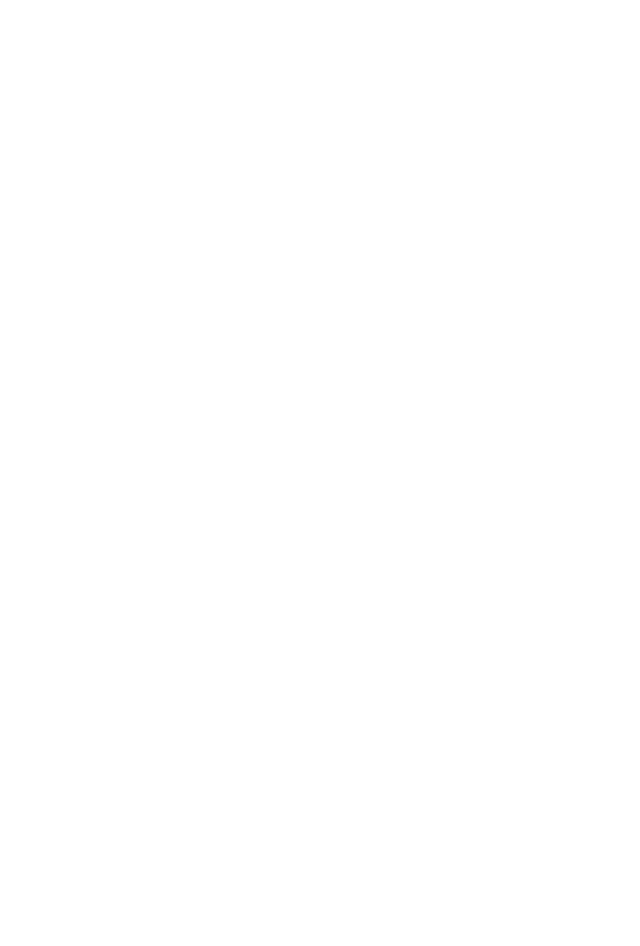
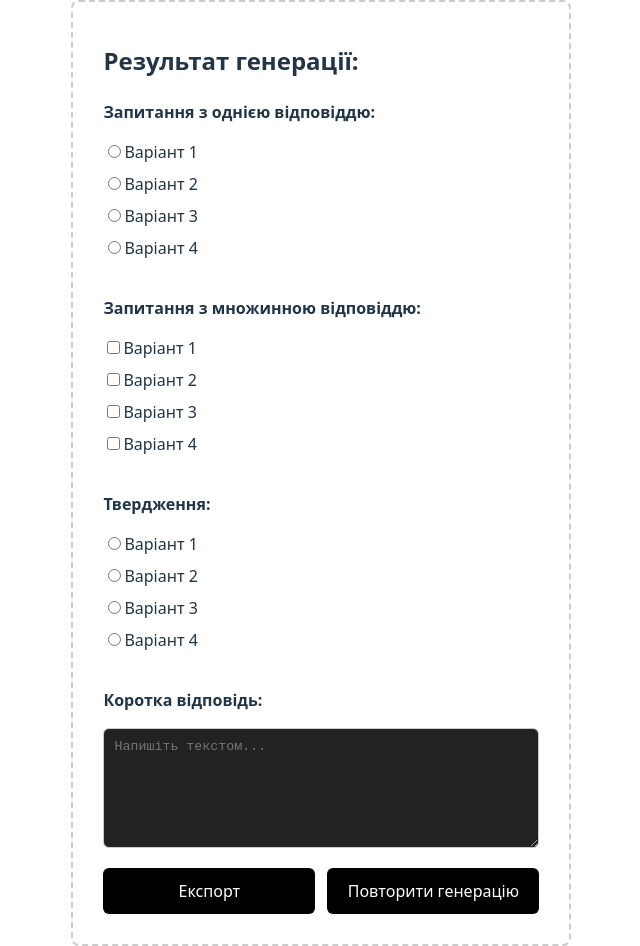
Before and after one commit to yuliiaantiuk/Questions_Generator, a React (Vite) app in the folder client/: page /result in a window 1280 px wide. Before the commit this address had no page. Shown: the whole page, without its empty margins (293-933 px from the left). Before the commit the page ends 800 px from the top, so only its background shows below. Built offline with nearby package versions, Linux system fonts and the light colour scheme.

Commit message:
Added Result Page

```diff
--- /dev/null
+++ b/client/src/pages/ResultPage.jsx
@@ -0,0 +1,164 @@
+import React, { useState } from "react";
+
+const ResultPage = () => {
+  const [text, setText] = useState("");
+
+  const handleExport = (e) => {
+    console.log("Експорт запитань розпочато!");
+  };
+
+  const handleRepeatGeneration = (e) => {
+    console.log("Повторну генерація запитань розпочато!");
+  };
+
+  return (
+    <div style={styles.contentWrapper}>
+      <div style={styles.container}>
+        <h1 style={styles.title}>Результат генерації:</h1>
+
+        <h3 style={styles.text}>Запитання з однією відповіддю:</h3>
+        <div style={styles.optionContainer}>
+            <div>
+                <input type="radio" name="questionType" id="single-choice" />
+                <label htmlFor="single-choice">Варіант 1</label>
+            </div>
+            <div>
+                <input type="radio" name="questionType" id="multiple-choice" />
+                <label htmlFor="multiple-choice">Варіант 2</label>
+            </div>
+            <div>
+                <input type="radio" name="questionType" id="true-false" />
+                <label htmlFor="true-false">Варіант 3</label>
+            </div>
+            <div>
+                <input type="radio" name="questionType" id="short-answer" />
+                <label htmlFor="short-answer">Варіант 4</label>
+            </div>
+        </div>
+
+        <h3 style={styles.text}>Запитання з множинною відповіддю:</h3>
+        <div style={styles.optionContainer}>
+            <div>
+                <input type="checkbox" name="questionType" id="single-choice" />
+                <label htmlFor="single-choice">Варіант 1</label>
+            </div>
+            <div>
+                <input type="checkbox" name="questionType" id="multiple-choice" />
+                <label htmlFor="multiple-choice">Варіант 2</label>
+            </div>
+            <div>
+                <input type="checkbox" name="questionType" id="true-false" />
+                <label htmlFor="true-false">Варіант 3</label>
+            </div>
+            <div>
+                <input type="checkbox" name="questionType" id="short-answer" />
+                <label htmlFor="short-answer">Варіант 4</label>
+            </div>
+        </div>
+
+        <h3 style={styles.text}>Твердження:</h3>
+        <div style={styles.optionContainer}>
+            <div>
+                <input type="radio" name="questionType" id="single-choice" />
+                <label htmlFor="single-choice">Варіант 1</label>
+            </div>
+            <div>
+                <input type="radio" name="questionType" id="multiple-choice" />
+                <label htmlFor="multiple-choice">Варіант 2</label>
+            </div>
+            <div>
+                <input type="radio" name="questionType" id="true-false" />
+                <label htmlFor="true-false">Варіант 3</label>
+            </div>
+            <div>
+                <input type="radio" name="questionType" id="short-answer" />
+                <label htmlFor="short-answer">Варіант 4</label>
+            </div>
+        </div>
+
+        <h3 style={styles.text}>Коротка відповідь:</h3>
+        <textarea
+            placeholder="Напишіть текстом..."
+            value={text}
+            onChange={(e) => setText(e.target.value)}
+            style={styles.textarea}
+        />
+
+        <div className="buttons" style={styles.buttonContainer}>
+          <button style={styles.button} onClick={handleExport}>Експорт</button>
+          <button style={styles.button} onClick={handleRepeatGeneration}>Повторити генерацію</button>
+        </div>
+      </div>
+    </div>
+  );
+};
+
+const styles = {
+  contentWrapper: {
+    padding: "0",
+    margin: "0",
+    width: "96vw",
+    boxSizing: "border-box",
+    display: "flex",
+    justifyContent: "center",
+    alignItems: "center",
+  },
+  container: {
+    boxSizing: "border-box",
+    width: "500px",
+    margin: "0 auto",
+    minHeight: "400px",
+    display: "flex",
+    flexDirection: "column",
+    justifyContent: "flex-start",
+    alignItems: "flex-start",
+    padding: "20px",
+    border: "2px dashed #ccc",
+    borderRadius: "8px",
+    padding: "30px"
+  },
+  title: {
+    marginBottom: "10px",
+    fontSize: "24px",
+    fontWeight: "bold",
+  },
+  text: {
+    fontSize: "16px",
+  },
+  optionContainer: {
+    display: "flex",
+    flexDirection: "column",
+    gap: "8px",
+    marginBottom: "20px",
+  },
+  textarea: {
+    boxSizing: "border-box",
+    maxWidth: "100%",
+    minWidth: "100%",
+    minHeight: "120px",
+    padding: "10px",
+    borderRadius: "6px",
+    border: "1px solid #ccc",
+    marginBottom: "20px",
+    background: "#222",
+    color: "white",
+  },
+  buttonContainer: {
+    display: "flex",
+    flexDirection: "row",
+    gap: "12px",
+    width: "100%",
+  },
+  button: {
+    width: "100%",
+    background: "black",
+    color: "white",
+    padding: "12px 20px",
+    border: "none",
+    borderRadius: "6px",
+    cursor: "pointer",
+  },
+};
+
+
+export default ResultPage;
--- a/client/src/routes/AppRouter.jsx
+++ b/client/src/routes/AppRouter.jsx
@@ -2,6 +2,7 @@
 import UploadPage from "../pages/UploadPage";
 import SettingsPage from "../pages/SettingsPage";
 import ProgressPage from "../pages/ProgressPage";
+import ResultPage from "../pages/ResultPage";
 
 const AppRouter = () => {
   return (
@@ -10,6 +11,7 @@
         <Route path="/" element={<UploadPage />} />
         <Route path="/settings" element={<SettingsPage />} />
         <Route path="/progress" element={<ProgressPage />} />
+        <Route path="/result" element={<ResultPage />} />
       </Routes>
     </BrowserRouter>
   );
```
